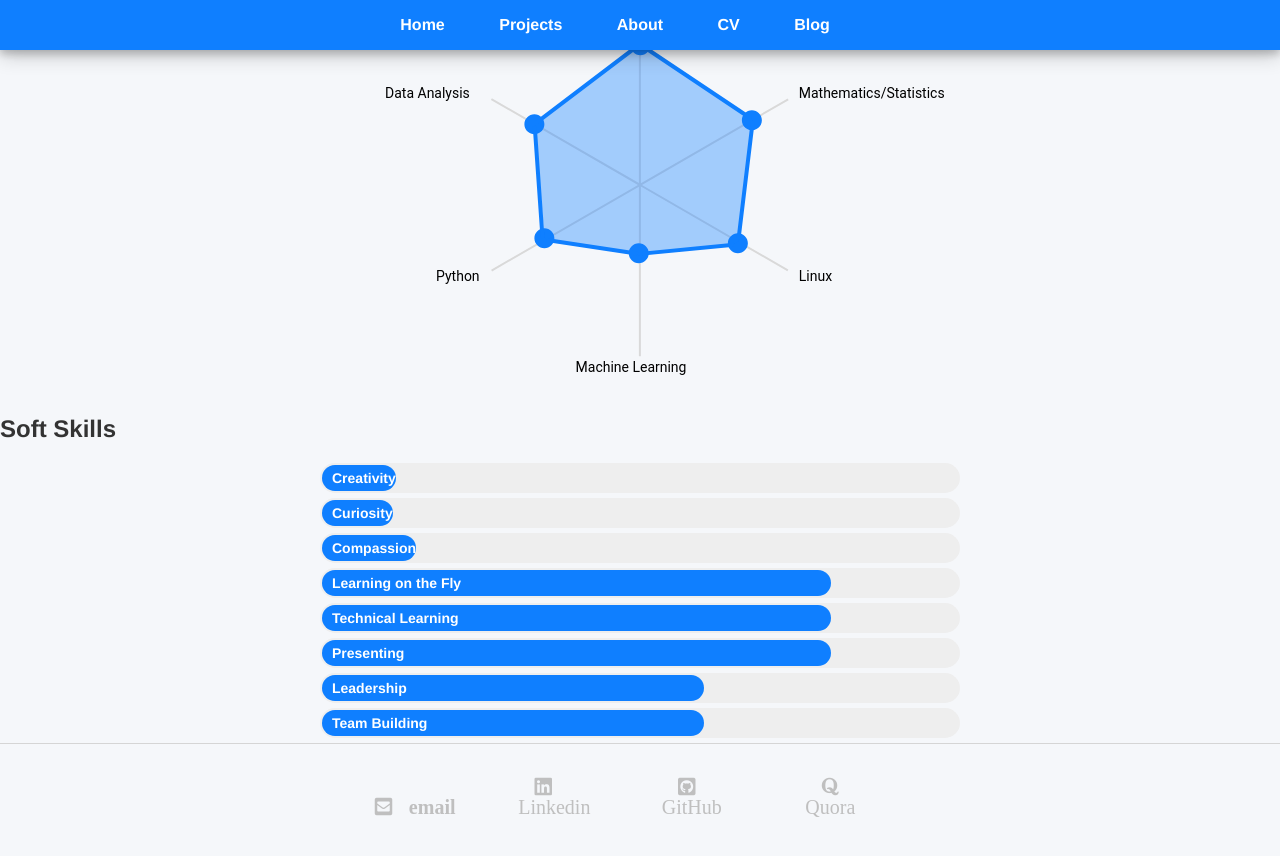
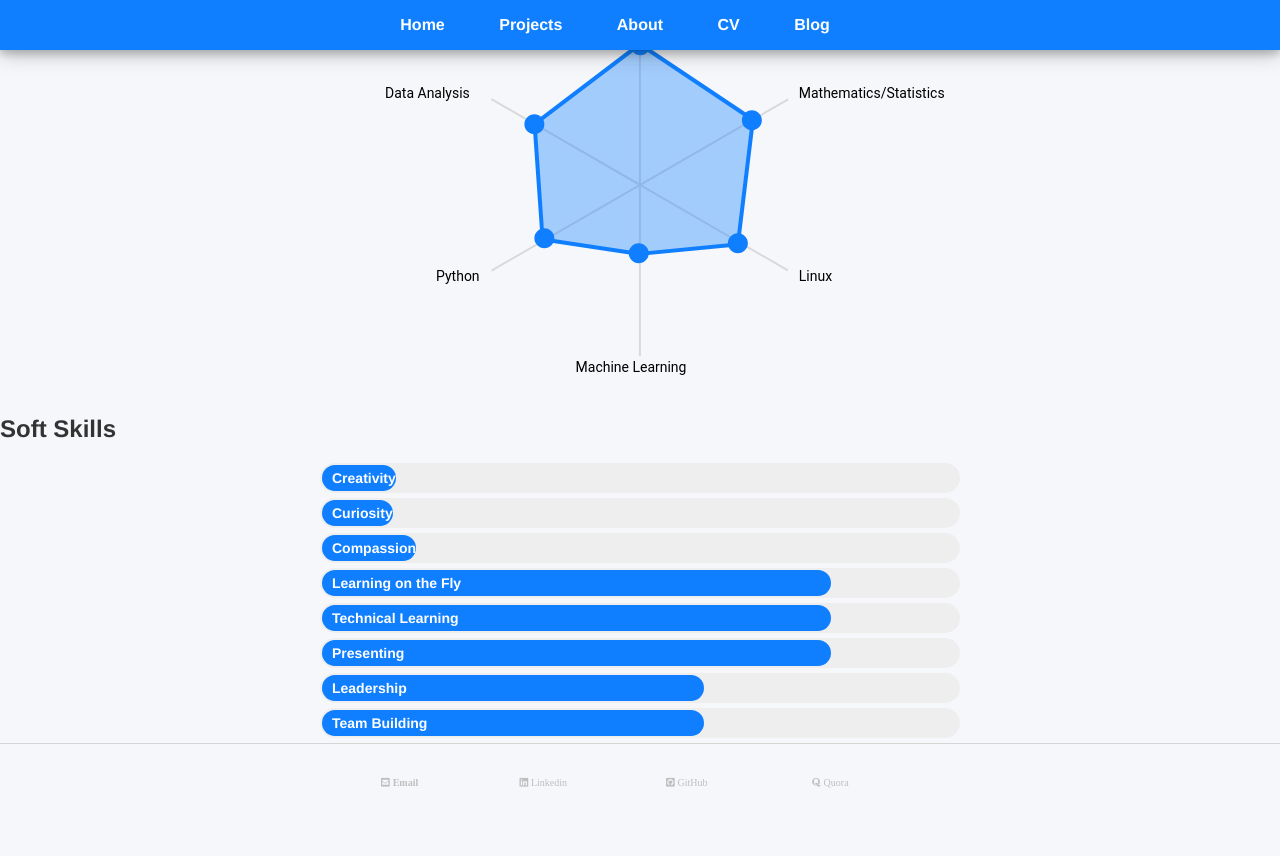
Before and after one commit to mayabenowitz/mayabenowitz.github.io, a Jekyll site: the page built from index.html, in a window 1280 px wide and 900 px high, scrolled down 1652 px. Shown: the top 856 px of the window. Built offline with Jekyll 4.4.1, drawn with Linux system fonts in a browser that asks for light colours; nearby versions of some CDN libraries.

Commit message:
Update default.html

```diff
--- a/_layouts/default.html
+++ b/_layouts/default.html
@@ -48,10 +48,10 @@
 			</div><!-- /.container -->
 			<footer>
 	    		<ul>
-	        		<li><a href="mailto:mayabenowitz@gmail.com" style="font-size: 20px; color: #bfbfbf" class="fas fa-envelope-square"><span style="opacity:0;">hi</span>email</a></li>
-				<li><a href="https://linkedin.com/in/maya-benowitz" style="font-size: 20px; color: #bfbfbf" class="fab fa-linkedin">&#8205; Linkedin</a></li>
-	  			<li><a href="https://github.com/mayabenowitz" style="font-size: 20px; color: #bfbfbf" class="fab fa-github-square">&#8205; GitHub</a></li>
-				<li><a href="https://quora.com/profile/M-P-Benowitz-1" style="font-size: 20px; color: #bfbfbf" class="fab fa-quora">&#8205; Quora</a></li>
+	        		<li><a href="mailto:mayabenowitz@gmail.com" style="font-size: 10px; color: #bfbfbf" class="fas fa-envelope-square"><span style="opacity:0;">l</span>Email</a></li>
+				<li><a href="https://linkedin.com/in/maya-benowitz" style="font-size: 10px; color: #bfbfbf" class="fab fa-linkedin"><span style="opacity:0;">l</span>Linkedin</a></li>
+	  			<li><a href="https://github.com/mayabenowitz" style="font-size: 10px; color: #bfbfbf" class="fab fa-github-square"><span style="opacity:0;">l</span>GitHub</a></li>
+				<li><a href="https://quora.com/profile/M-P-Benowitz-1" style="font-size: 10px; color: #bfbfbf" class="fab fa-quora"><span style="opacity:0;">l</span>Quora</a></li>
 			</ul>
 			</footer>
 
```
